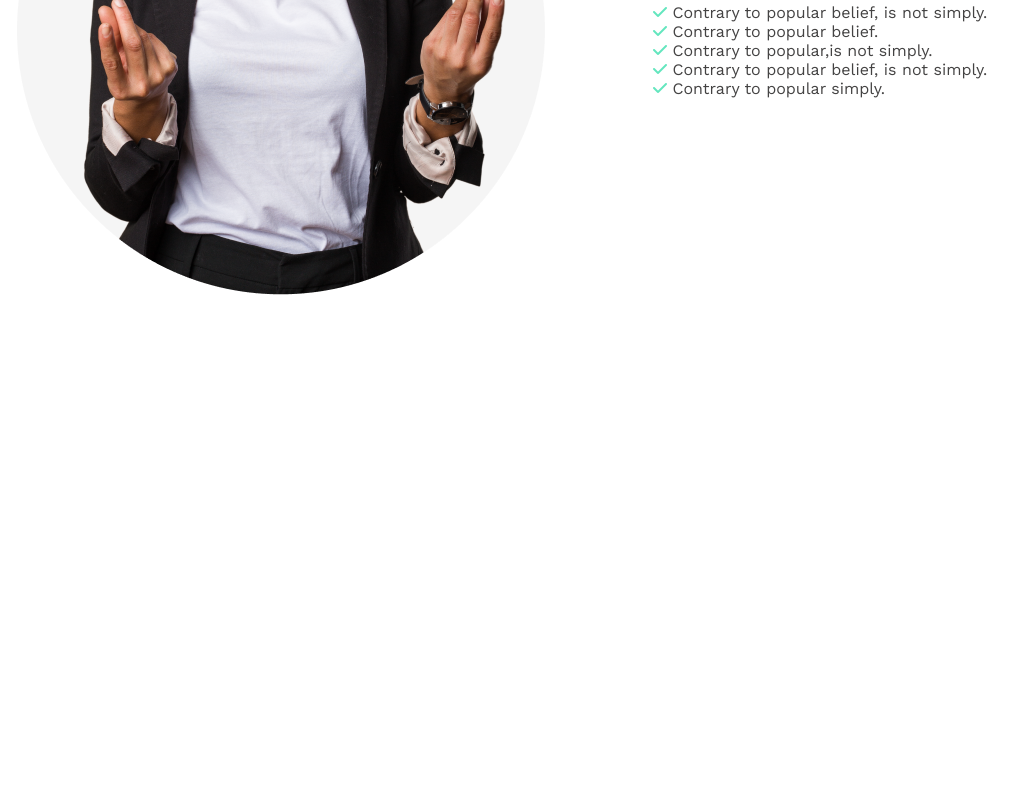
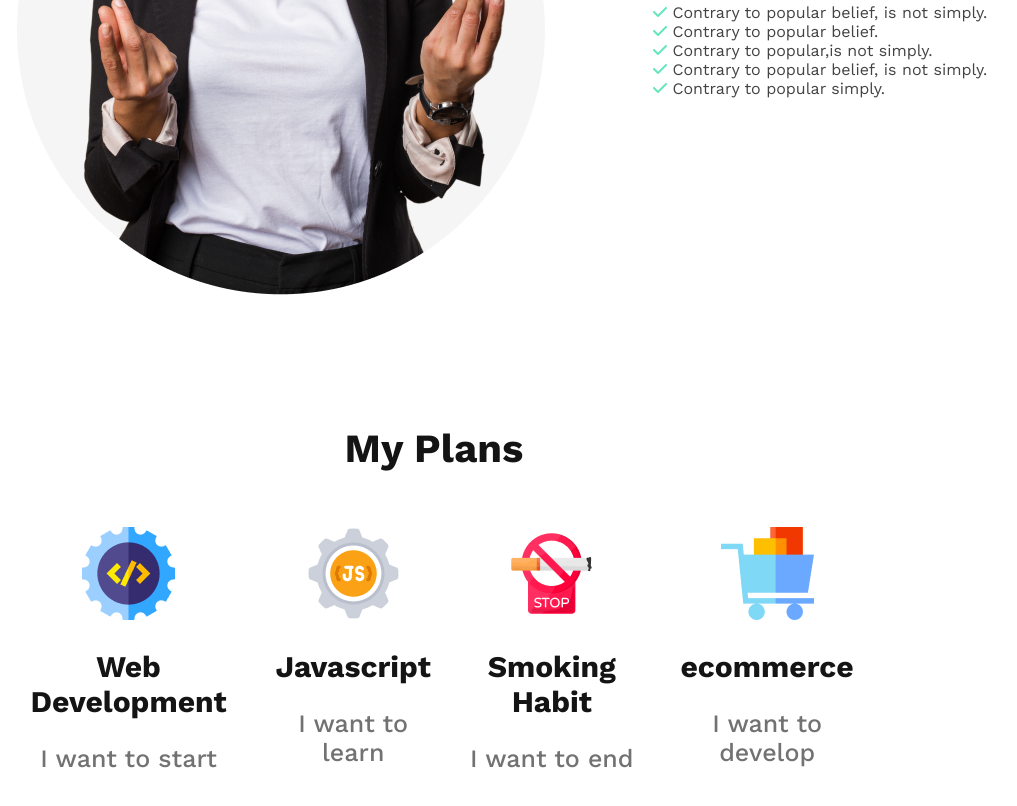
Before and after one commit to rozaneekantadas/my-practice-project1, a plain HTML site: page index.html in a window 1280 px wide. Shown: the part 1359-2165 px from the top of the page, without its empty margins (206-1223 px from the left). Before the commit the page ends 1654 px from the top, so only its background shows below. Drawn offline with nearby package versions, Linux system fonts and the light colour scheme.

Commit message:
finished plans section

```diff
--- a/index.html
+++ b/index.html
@@ -43,6 +43,31 @@
             </div>
         </section>
 
+        <section class="my-plans">
+            <h3 class="section-title">My Plans</h3>
+            <div class="plans-list">
+                <div class="plans-list-column">
+                    <img src="images/icons/web.png" alt="">
+                    <h2 class="plans-list-title">Web Development</h2>
+                    <p class="plan-list-description">I want to start</p>
+                </div>
+                <div class="plans-list-column">
+                    <img src="images/icons/js.png" alt="">
+                    <h2 class="plans-list-title">Javascript</h2>
+                    <p class="plan-list-description">I want to learn</p>
+                </div>
+                <div class="plans-list-column">
+                    <img src="images/icons/smoke.png" alt="">
+                    <h2 class="plans-list-title">Smoking Habit</h2>
+                    <p class="plan-list-description">I want to end</p>
+                </div>
+                <div class="plans-list-column">
+                    <img src="images/icons/ecom.png" alt="">
+                    <h2 class="plans-list-title">ecommerce</h2>
+                    <p class="plan-list-description">I want to develop</p>
+                </div>
+            </div>
+        </section>
     </main>
     <footer>
 
--- a/styles/index.css
+++ b/styles/index.css
@@ -89,3 +89,28 @@ body {
     list-style: none;
     padding: 0;
 }
+
+/* my plans section styles */
+
+.my-plans {
+    text-align: center;
+    margin: 130px 200px;
+}
+
+.plans-list {
+    display: flex;
+    margin-top: 55px;
+    justify-content: space-around;
+}
+
+.plans-list-title {
+    font-weight: 700;
+    font-size: 30px;
+    color: #151414;
+}
+
+.plan-list-description {
+    font-weight: 500;
+    font-size: 25px;
+    color: #737272;
+}
```
